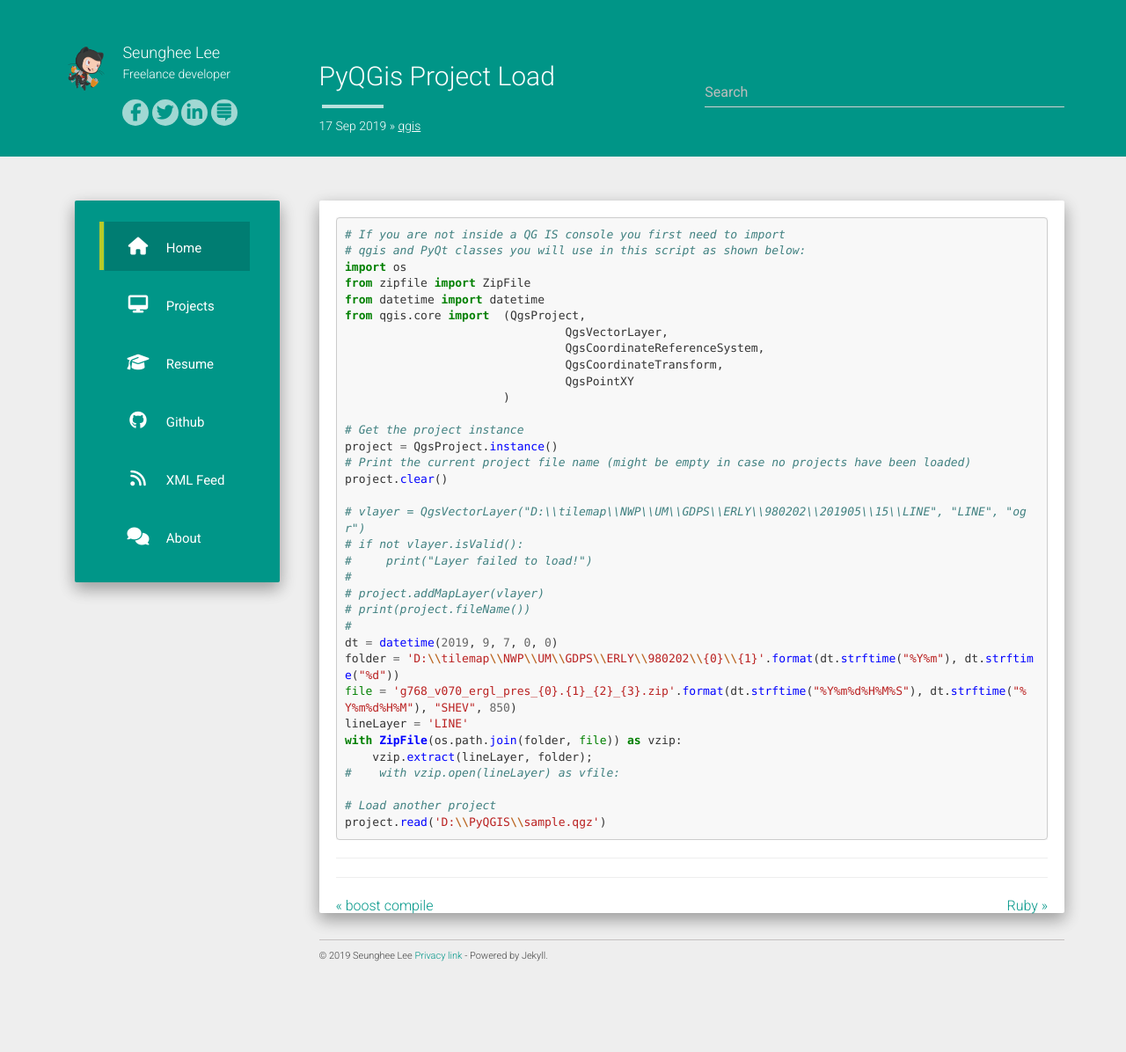
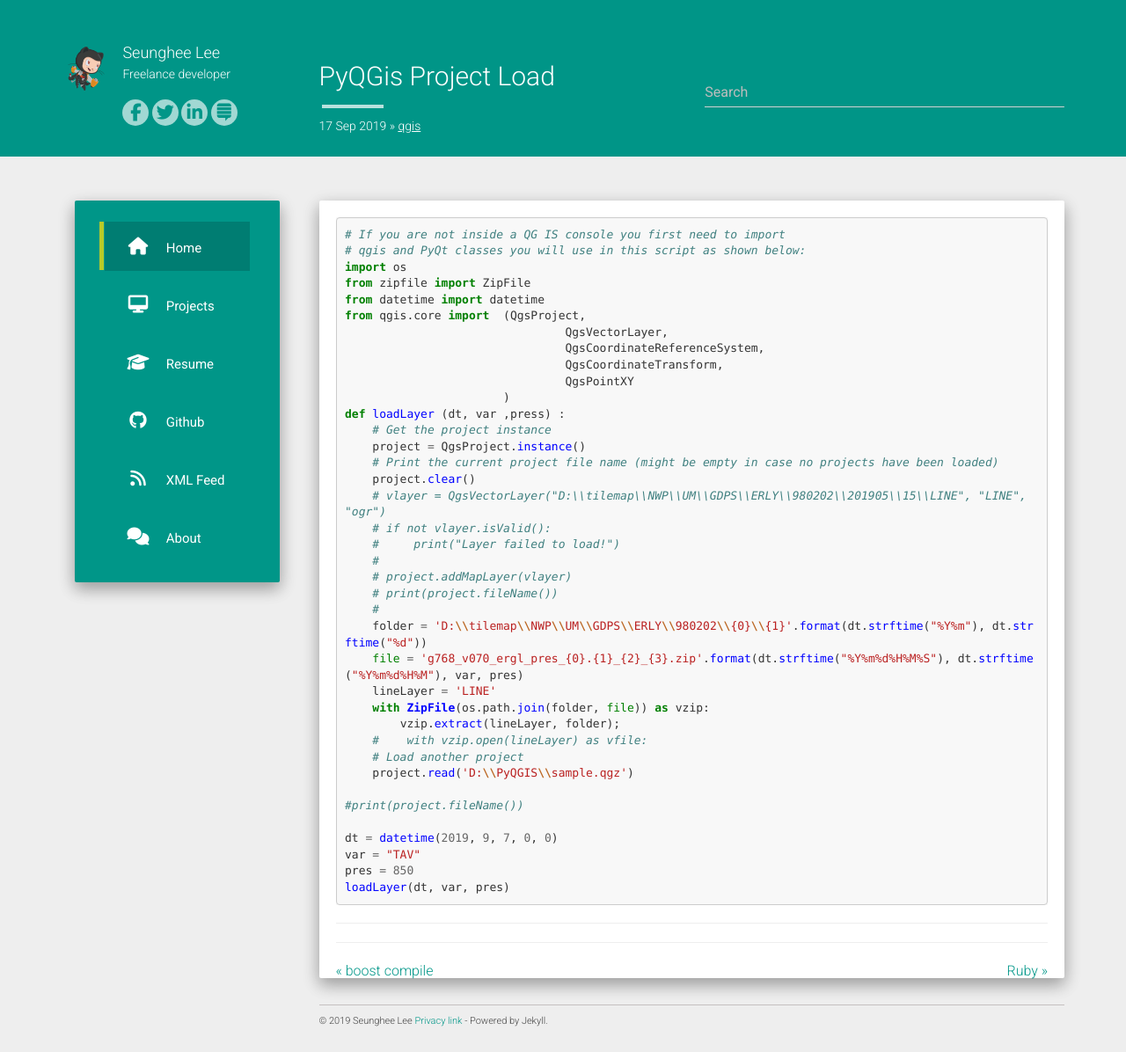
Before and after one commit to onmanoff/onmanoff.github.io, a Jekyll site: the page built from _posts/2019-09-17-PyQGis_project.md, in a window 1280 px wide. Shown: the whole page at 88% size. Built offline with Jekyll 4.4.1, drawn with Linux system fonts in a browser that asks for light colours; nearby versions of some CDN libraries; before the commit the page ends 1122 px from its top, so only the background shows below that.

Commit message:
Python 함수 형식으로 변경

````diff
--- a/_posts/2019-09-17-PyQGis_project.md
+++ b/_posts/2019-09-17-PyQGis_project.md
@@ -16,27 +16,31 @@ from qgis.core import  (QgsProject,
                                 QgsCoordinateTransform,
                                 QgsPointXY
                        )
+def loadLayer (dt, var ,press) :
+    # Get the project instance
+    project = QgsProject.instance()
+    # Print the current project file name (might be empty in case no projects have been loaded)
+    project.clear()
+    # vlayer = QgsVectorLayer("D:\\tilemap\\NWP\\UM\\GDPS\\ERLY\\980202\\201905\\15\\LINE", "LINE", "ogr")
+    # if not vlayer.isValid():
+    #     print("Layer failed to load!")
+    #
+    # project.addMapLayer(vlayer)
+    # print(project.fileName())
+    #
+    folder = 'D:\\tilemap\\NWP\\UM\\GDPS\\ERLY\\980202\\{0}\\{1}'.format(dt.strftime("%Y%m"), dt.strftime("%d"))
+    file = 'g768_v070_ergl_pres_{0}.{1}_{2}_{3}.zip'.format(dt.strftime("%Y%m%d%H%M%S"), dt.strftime("%Y%m%d%H%M"), var, pres)
+    lineLayer = 'LINE'
+    with ZipFile(os.path.join(folder, file)) as vzip:
+        vzip.extract(lineLayer, folder);
+    #    with vzip.open(lineLayer) as vfile:
+    # Load another project
+    project.read('D:\\PyQGIS\\sample.qgz')
 
-# Get the project instance
-project = QgsProject.instance()
-# Print the current project file name (might be empty in case no projects have been loaded)
-project.clear()
+#print(project.fileName())
 
-# vlayer = QgsVectorLayer("D:\\tilemap\\NWP\\UM\\GDPS\\ERLY\\980202\\201905\\15\\LINE", "LINE", "ogr")
-# if not vlayer.isValid():
-#     print("Layer failed to load!")
-#
-# project.addMapLayer(vlayer)
-# print(project.fileName())
-#
 dt = datetime(2019, 9, 7, 0, 0)
-folder = 'D:\\tilemap\\NWP\\UM\\GDPS\\ERLY\\980202\\{0}\\{1}'.format(dt.strftime("%Y%m"), dt.strftime("%d"))
-file = 'g768_v070_ergl_pres_{0}.{1}_{2}_{3}.zip'.format(dt.strftime("%Y%m%d%H%M%S"), dt.strftime("%Y%m%d%H%M"), "SHEV", 850)
-lineLayer = 'LINE'
-with ZipFile(os.path.join(folder, file)) as vzip:
-    vzip.extract(lineLayer, folder);
-#    with vzip.open(lineLayer) as vfile:
-
-# Load another project
-project.read('D:\\PyQGIS\\sample.qgz')
+var = "TAV"
+pres = 850
+loadLayer(dt, var, pres)
 ```
````
